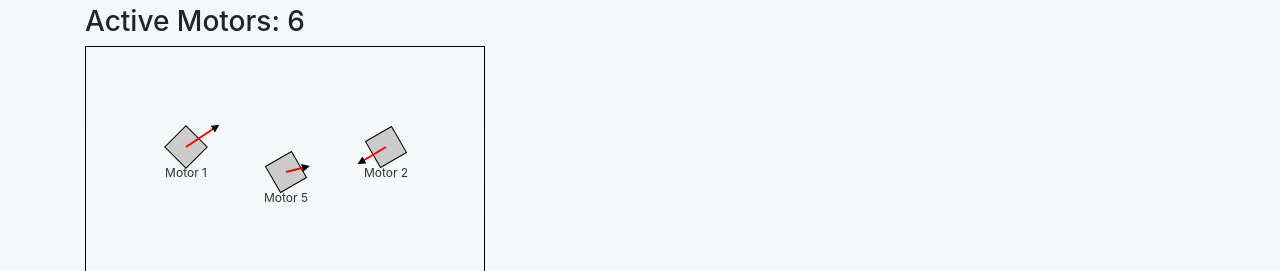
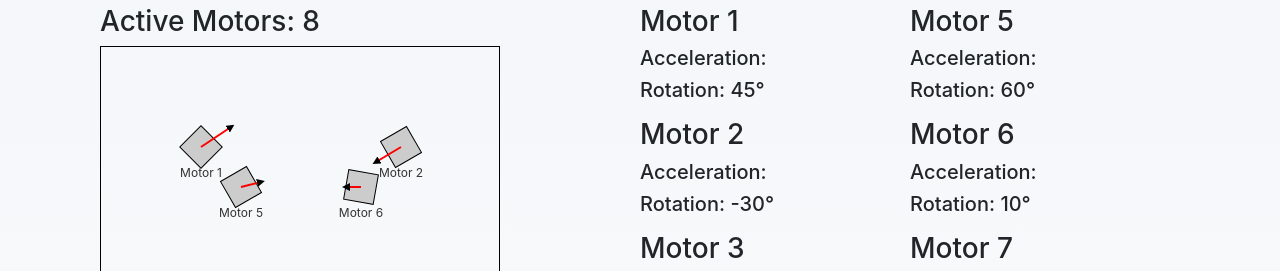
Before and after one commit to beaver-auv/errorsite, a plain HTML site: page index.html in a window 1280 px wide. Shown: the part 510-781 px from the top of the page. Drawn offline with nearby package versions, Linux system fonts and the light colour scheme.

Commit message:
Updateable motor visualization
Motor visualization can now change after the website has loaded

```diff
--- a/index.html
+++ b/index.html
@@ -37,7 +37,7 @@
             <h3>Current Depth:</h3>
             <h6 id="depthDisplay" class="space">0.00 ft</h6>
 
-            <button id="testButton" class="btn btn-info mt-3">Test Button</button>
+            <button id="testingButton" class="btn btn-info mt-3">Test Button</button>
           </div>
         </div>
 
@@ -53,10 +53,20 @@
 
       <!-- Visualizations Section -->
       <h2>Motor Data</h2>
-      <h3 id="aM">Active Motors:</h3>
-      <svg id="motorVisualization"
-      class="motor-section"></svg>
+      <div class="container row">
+        <div class="col-md-6">
+          <h3 id="aM">Active Motors:</h3>
+          <svg id="motorVisualization"
+          class="motor-section"></svg>
+        </div>
 
+        <div id="motorData1" class="col-md-3">
+        </div>
+
+        <div id="motorData2" class="col-md-3">
+        </div>
+
+      </div>
       <h2>PID Data</h2>
       <canvas id="chartPID"
       class="space"></canvas>
--- a/js/visualizations.js
+++ b/js/visualizations.js
@@ -1,6 +1,8 @@
-const motorGraph = document.getElementById("motorGraph");
 const chartPID = document.getElementById("chartPID");
-const motorCount = document.getElementById("aM")
+const motorCount = document.getElementById("aM");
+const testButton = document.getElementById("testingButton")
+const motorData1 = document.getElementById("motorData1")
+const motorData2 = document.getElementById("motorData2")
 let timestamp = 0;
 let repetitions = 1;
 
@@ -11,13 +13,17 @@ let lastDesired = 20;
 // Pull from same place as current PID (just for setup)
 let initialPID = 0;
 
+// Fetch the number of motors from the rest of the code later
+let numMotors = 8;
+
+/* PID Chart Setup */
 let PID = new Chart(chartPID, {
   type: "line",
   data: {
-    labels: ["0"], //["-3", "-2.5", "-2", "-1.5", "-1", "-0.5", "0"], // Limited display data
+    labels: ["0"], //["-3", "-2.5", "-2", "-1.5", "-1", "-0.5", "0"], // Limited display data ver
     datasets: [{
       label: "PID Level",
-      data: [0],
+      data: [initialPID],
       borderWidth: 1,
       tension: 0.4,
       backgroundColor: "#36A2EB",
@@ -49,9 +55,9 @@ let PID = new Chart(chartPID, {
   }
 });
 
-
+/* PID Chart Loop */
 setInterval(function() {
-  //Fetch the current PID level from other data later
+  // Fetch the current PID level from other data later
   let currentPID = 0;
   PID.data.datasets[0].data.push(currentPID);
 
@@ -60,7 +66,7 @@ setInterval(function() {
 
   PID.update();
 
-  //Fetch the sub's desired PID from other data later
+  // Fetch the sub's desired PID from other data later
   let desiredPID = 20;
   PID.data.datasets[1].data.push(desiredPID);
 
@@ -79,29 +85,61 @@ setInterval(function() {
   PID.update("none");
 }, 500); // Executed every 500 miliseconds
 
-document.addEventListener("DOMContentLoaded", function() {
+/* Motor Visualization Loop */
+setInterval(function() {
   const svg = d3.select("#motorVisualization");
 
-  // Fetch the number of motors from the rest of the code later
-  let numMotors = 6
+  let motors = [];
 
-  let motors = []
-
-  // Example motor data. Fetch the actual data from the rest of code later
+  // Presets for the motor layouts based on motor count
   if (numMotors == 8) {
-    motorCount.textContent = "Active Motors: 8"
+    motorCount.textContent = "Active Motors: 8";
     motors = [
       { id: 1, x: 100, y: 100, acceleration: { x: 30, y: -20 }, rotation: 45 },
       { id: 2, x: 300, y: 100, acceleration: { x: -25, y: 15 }, rotation: -30 },
       { id: 3, x: 100, y: 300, acceleration: { x: 10, y: 25 }, rotation: 90 },
       { id: 4, x: 300, y: 300, acceleration: { x: 0, y: 0 }, rotation: 0 },
       { id: 5, x: 140, y: 140, acceleration: { x: 20, y: -5 }, rotation: 60 },
-      { id: 6, x: 260, y: 140, acceleration: { x: 15, y: 0 }, rotation: 10 },
+      { id: 6, x: 260, y: 140, acceleration: { x: -15, y: 0 }, rotation: 10 },
       { id: 7, x: 140, y: 260, acceleration: { x: 0, y: 25 }, rotation: -70 },
       { id: 8, x: 260, y: 260, acceleration: { x: 0, y: 0 }, rotation: 50 }
     ];
+
+    motorData1.innerHTML = `
+    <h3>Motor 1</h3>
+    <h5>Acceleration:</h5>
+    <h5 class="space">Rotation: ${45}°</h5>
+
+    <h3>Motor 2</h3>
+    <h5>Acceleration:</h5>
+    <h5 class="space">Rotation: ${-30}°</h5>
+
+    <h3>Motor 3</h3>
+    <h5>Acceleration:</h5>
+    <h5 class="space">Rotation: ${90}°</h5>
+
+    <h3>Motor 4</h3>
+    <h5>Acceleration:</h5>
+    <h5 class="space">Rotation: ${0}°</h5>`
+
+    motorData2.innerHTML = `
+    <h3>Motor 5</h3>
+    <h5>Acceleration:</h5>
+    <h5 class="space">Rotation: ${60}°</h5>
+
+    <h3>Motor 6</h3>
+    <h5>Acceleration:</h5>
+    <h5 class="space">Rotation: ${10}°</h5>
+
+    <h3>Motor 7</h3>
+    <h5>Acceleration:</h5>
+    <h5 class="space">Rotation: ${-70}°</h5>
+
+    <h3>Motor 8</h3>
+    <h5>Acceleration:</h5>
+    <h5 class="space">Rotation: ${50}°</h5>`
   } else if (numMotors == 6) {
-    motorCount.textContent = "Active Motors: 6"
+    motorCount.textContent = "Active Motors: 6";
     motors = [
       { id: 1, x: 100, y: 100, acceleration: { x: 30, y: -20 }, rotation: 45 },
       { id: 2, x: 300, y: 100, acceleration: { x: -25, y: 15 }, rotation: -30 },
@@ -110,22 +148,41 @@ document.addEventListener("DOMContentLoaded", function() {
       { id: 5, x: 200, y: 125, acceleration: { x: 20, y: -5 }, rotation: 60 },
       { id: 6, x: 200, y: 275, acceleration: { x: 15, y: 0 }, rotation: 10 }
     ];
-  } else if (numMotors == 4) {
-    motorCount.textContent = "Active Motors: 4"
-    motors = [
-      { id: 1, x: 100, y: 100, acceleration: { x: 30, y: -20 }, rotation: 45 },
-      { id: 2, x: 300, y: 100, acceleration: { x: -25, y: 15 }, rotation: -30 },
-      { id: 3, x: 100, y: 300, acceleration: { x: 10, y: 25 }, rotation: 90 },
-      { id: 4, x: 300, y: 300, acceleration: { x: 0, y: 0 }, rotation: 0 }
-    ];
+
+    motorData1.innerHTML = `
+    <h3>Motor 1</h3>
+    <h5>Acceleration:</h5>
+    <h5 class="space">Rotation: ${45}°</h5>
+
+    <h3>Motor 2</h3>
+    <h5>Acceleration:</h5>
+    <h5 class="space">Rotation: ${-30}°</h5>
+
+    <h3>Motor 3</h3>
+    <h5>Acceleration:</h5>
+    <h5 class="space">Rotation: ${90}°</h5>`
+
+    motorData2.innerHTML = `
+    <h3>Motor 4</h3>
+    <h5>Acceleration:</h5>
+    <h5 class="space">Rotation: ${0}°</h5>
+
+    <h3>Motor 5</h3>
+    <h5>Acceleration:</h5>
+    <h5 class="space">Rotation: ${60}°</h5>
+
+    <h3>Motor 6</h3>
+    <h5>Acceleration:</h5>
+    <h5 class="space">Rotation: ${10}°</h5>`
   } else {
-    motorCount.textContent = "Active Motors: Error"
+    motorCount.textContent = "Active Motors: Error";
     motors = [
       { id: 1, x: 200, y: 200, acceleration: { x: 0, y: 0 }, rotation: 0 }
     ];
-  };
+  }
 
-  // Define an arrow marker to draw acceleration vectors.
+  // Define an arrow marker to draw acceleration vectors
+  if (svg.select("defs").empty()) {
     const defs = svg.append("defs");
     defs.append("marker")
       .attr("id", "arrow")
@@ -138,18 +195,36 @@ document.addEventListener("DOMContentLoaded", function() {
       .append("path")
       .attr("d", "M0,-5L10,0L0,5")
       .attr("fill", "#000");
+  }
 
-  // Create a group for each motor.
-  const motorGroup = svg.selectAll("g.motor")
-                        .data(motors)
-                        .enter()
+  // Update groups and remove unnecessary ones
+  const motorSelection = svg.selectAll("g.motor")
+                            .data(motors, d => d.id);
+  motorSelection.exit().remove();
+
+  // Update existing groups
+  motorSelection
+    .attr("transform", d => `translate(${d.x}, ${d.y})`)
+    .select("rect")
+    .attr("transform", d => `rotate(${d.rotation})`);
+
+  motorSelection
+    .select("line")
+    .attr("x2", d => d.acceleration.x)
+    .attr("y2", d => d.acceleration.y);
+
+  motorSelection
+    .select("text")
+    .text(d => `Motor ${d.id}`);
+
+  // Create groups for new data
+  const motorEnter = motorSelection.enter()
                                    .append("g")
                                    .attr("class", "motor")
                                    .attr("transform", d => `translate(${d.x}, ${d.y})`);
 
-  // Draw a square for each motor (rotated by the motor's rotation).
   const squareSize = 30;
-  motorGroup.append("rect")
+  motorEnter.append("rect")
             .attr("x", -squareSize / 2)
             .attr("y", -squareSize / 2)
             .attr("width", squareSize)
@@ -158,8 +233,7 @@ document.addEventListener("DOMContentLoaded", function() {
             .attr("stroke", "#000")
             .attr("transform", d => `rotate(${d.rotation})`);
 
-  // Draw an arrow representing the acceleration vector.
-  motorGroup.append("line")
+  motorEnter.append("line")
             .attr("x1", 0)
             .attr("y1", 0)
             .attr("x2", d => d.acceleration.x)
@@ -168,12 +242,15 @@ document.addEventListener("DOMContentLoaded", function() {
             .attr("stroke-width", 2)
             .attr("marker-end", "url(#arrow)");
 
-  // Add a text label with the motor ID below each square.
-  motorGroup.append("text")
+  motorEnter.append("text")
             .attr("x", 0)
             .attr("y", squareSize / 2 + 15)
             .attr("text-anchor", "middle")
             .attr("font-size", "12px")
             .attr("fill", "#333")
             .text(d => `Motor ${d.id}`);
+}, 500);
+
+testButton.addEventListener("click", () => {
+  numMotors = 6
 });
```
Lines whose indentation alone changed are shown as unchanged.
